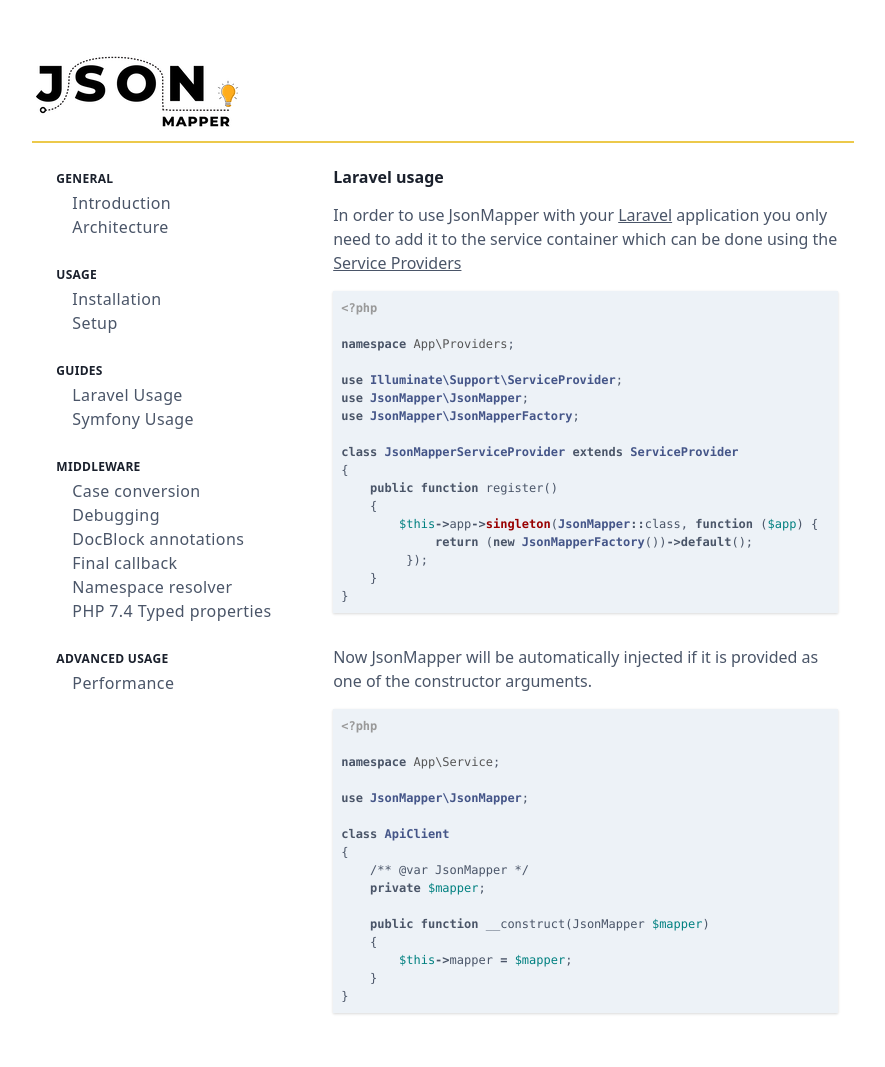
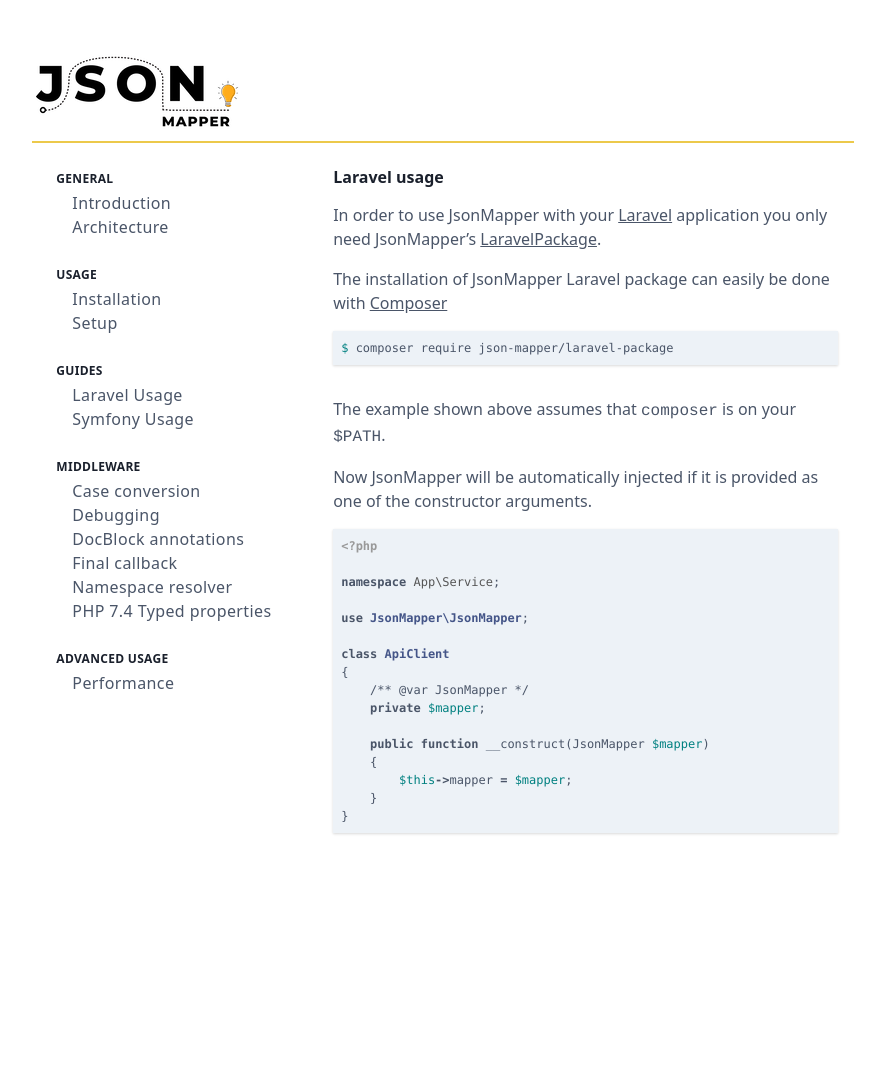
Before and after one commit to JsonMapper/JsonMapper, a Jekyll site: the page built from docs/guides/laravel-usage/index.md, in a window 1280 px wide. Shown: the whole page, without its empty margins (197-1082 px from the left). Built offline with Jekyll 4.4.1, drawn with Linux system fonts in a browser that asks for light colours.

Commit message:
Update laravel page

````diff
--- a/docs/guides/laravel-usage/index.md
+++ b/docs/guides/laravel-usage/index.md
@@ -3,28 +3,14 @@ permalink: /docs/guides/laravel-usage/
 title: Laravel usage
 ---
 
-In order to use JsonMapper with your [Laravel](https://laravel.com){:target="_blank"} application you only need to
-add it to the service container which can be done using the [Service Providers](https://laravel.com/docs/7.x/providers){:target="_blank"}
+In order to use JsonMapper with your [Laravel](https://laravel.com){:target="_blank"} application you only need
+JsonMapper's [LaravelPackage](https://github.com/JsonMapper/LaravelPackage){:target="_blank"}.
 
-```php
-<?php
-
-namespace App\Providers;
-
-use Illuminate\Support\ServiceProvider;
-use JsonMapper\JsonMapper;
-use JsonMapper\JsonMapperFactory;
-
-class JsonMapperServiceProvider extends ServiceProvider
-{
-    public function register()
-    {
-        $this->app->singleton(JsonMapper::class, function ($app) {
-             return (new JsonMapperFactory())->default();
-         });
-    }
-}
+The installation of JsonMapper Laravel package can easily be done with [Composer](https://getcomposer.org){:target="_blank"}
+```bash
+$ composer require json-mapper/laravel-package
 ```
+The example shown above assumes that `composer` is on your `$PATH`.
 
 Now JsonMapper will be automatically injected if it is provided as one of the constructor arguments.
 
````
